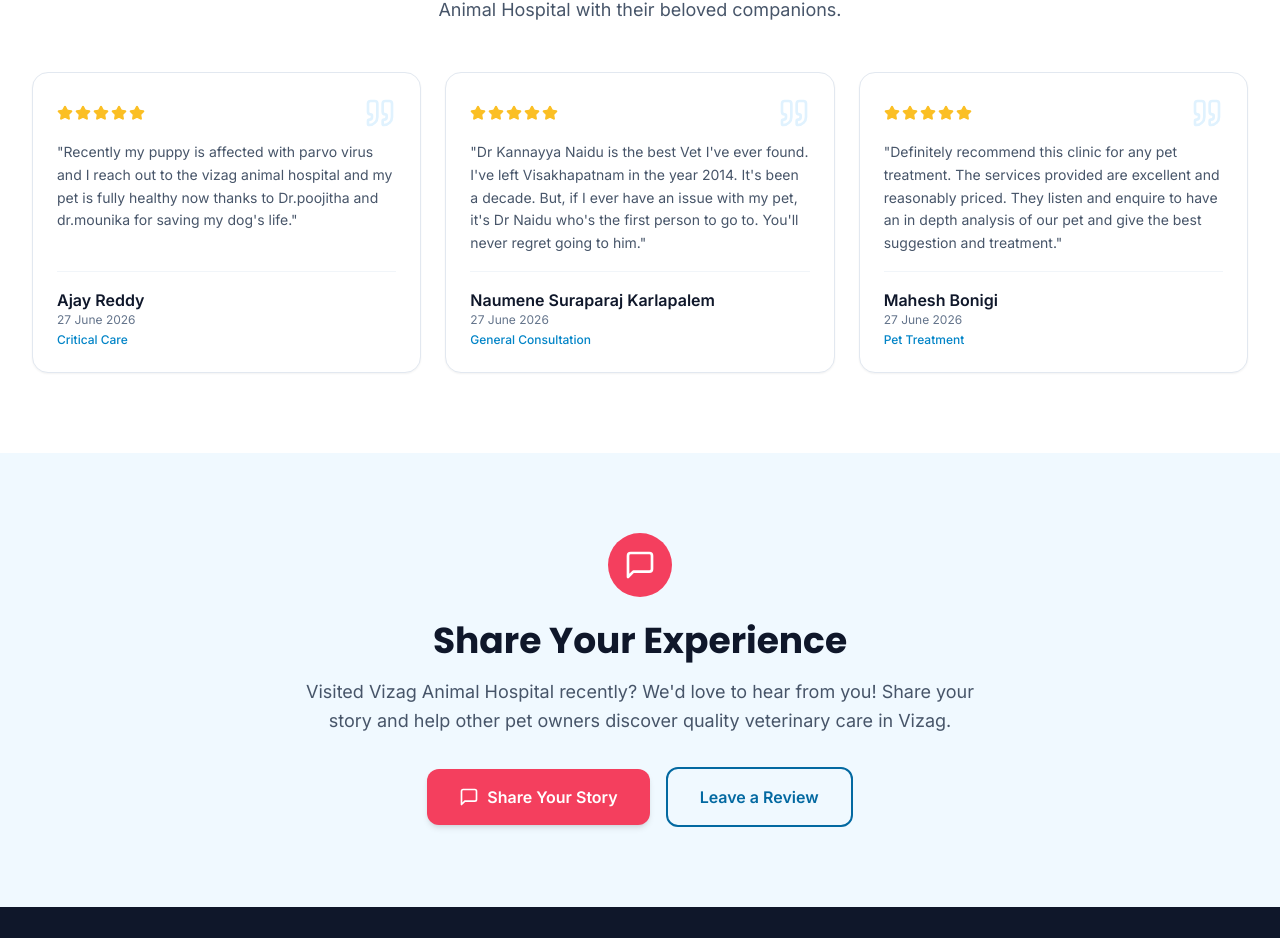
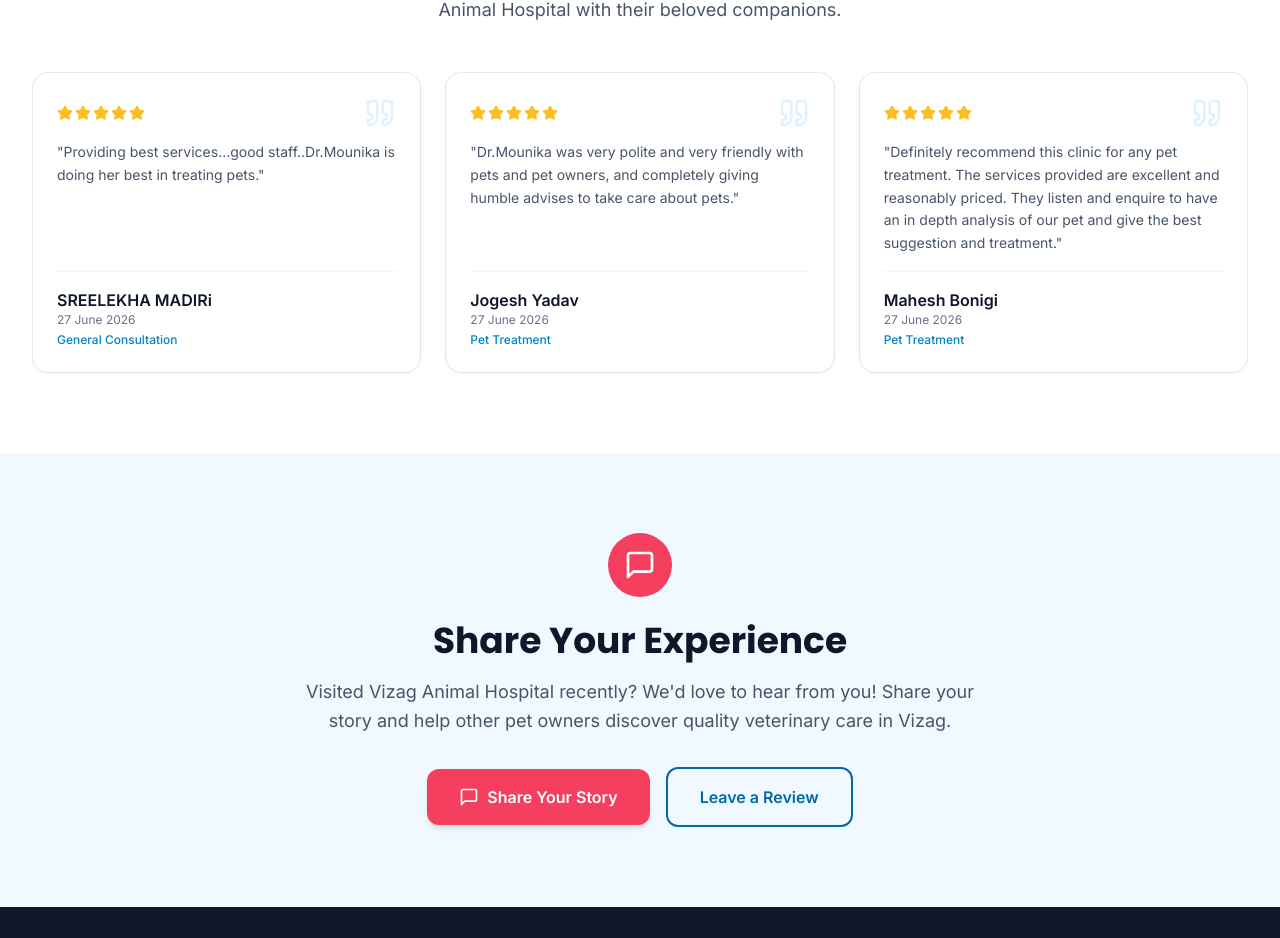
Before and after one commit to Zeqlo/vizag-animal-hospital-website, a React (Vite) app: page /testimonials in a window 1280 px wide. Shown: the part 1109-2047 px from the top of the page. Built offline with nearby package versions, Linux system fonts and the light colour scheme.

Commit message:
Replace testimonials to only feature Dr. Mounika and remove other doctor names

```diff
--- a/src/data/testimonials.ts
+++ b/src/data/testimonials.ts
@@ -12,23 +12,23 @@ export interface Testimonial {
 export const testimonials: Testimonial[] = [
   {
     id: "t1",
-    ownerName: "Ajay Reddy",
+    ownerName: "SREELEKHA MADIRi",
     petName: "",
     petType: "",
     rating: 5,
-    text: "Recently my puppy is affected with parvo virus and I reach out to the vizag animal hospital and my pet is fully healthy now thanks to Dr.poojitha and dr.mounika for saving my dog's life.",
+    text: "Providing best services...good staff..Dr.Mounika is doing her best in treating pets.",
     date: "2026-06-27",
-    service: "Critical Care",
+    service: "General Consultation",
   },
   {
     id: "t2",
-    ownerName: "Naumene Suraparaj Karlapalem",
+    ownerName: "Jogesh Yadav",
     petName: "",
     petType: "",
     rating: 5,
-    text: "Dr Kannayya Naidu is the best Vet I've ever found. I've left Visakhapatnam in the year 2014. It's been a decade. But, if I ever have an issue with my pet, it's Dr Naidu who's the first person to go to. You'll never regret going to him.",
+    text: "Dr.Mounika was very polite and very friendly with pets and pet owners, and completely giving humble advises to take care about pets.",
     date: "2026-06-27",
-    service: "General Consultation",
+    service: "Pet Treatment",
   },
   {
     id: "t3",
```
